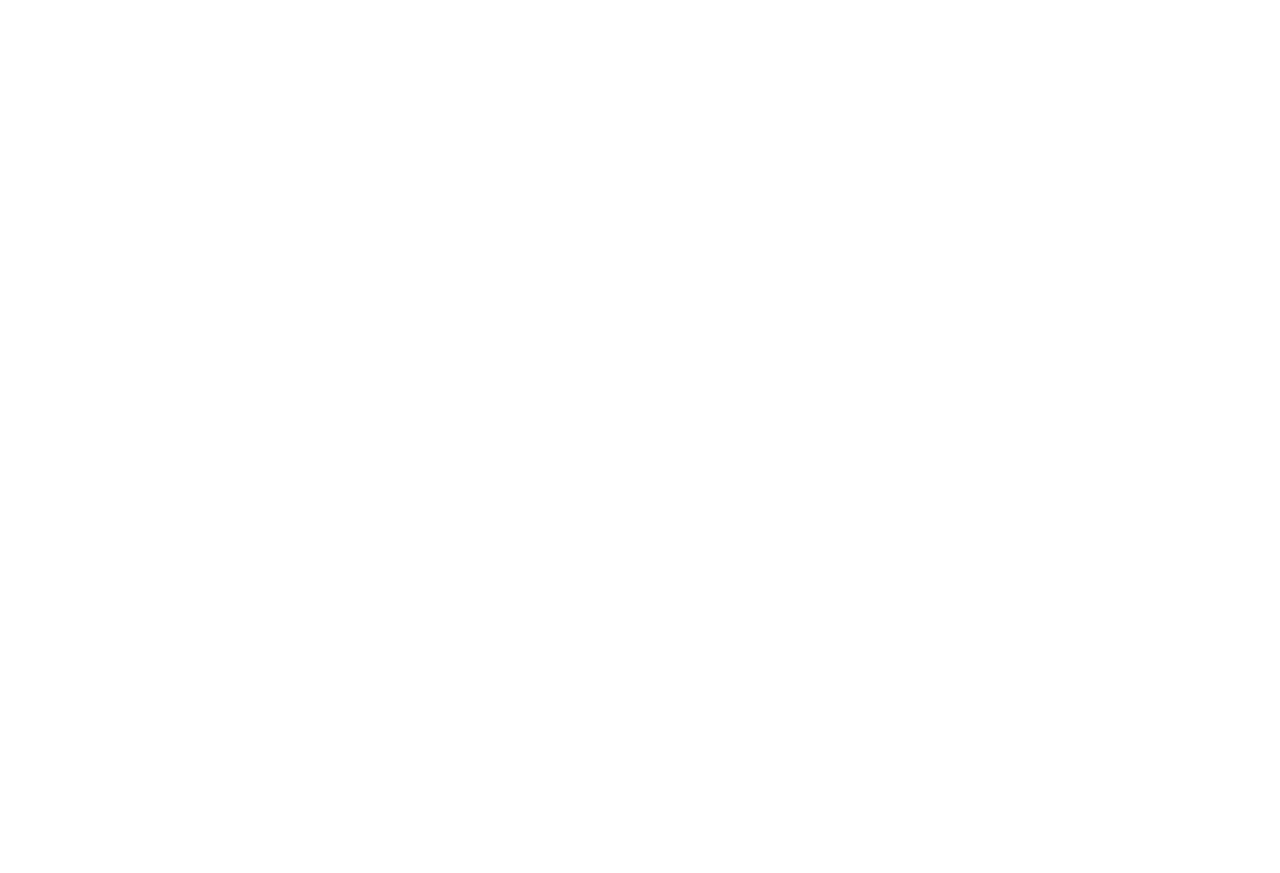
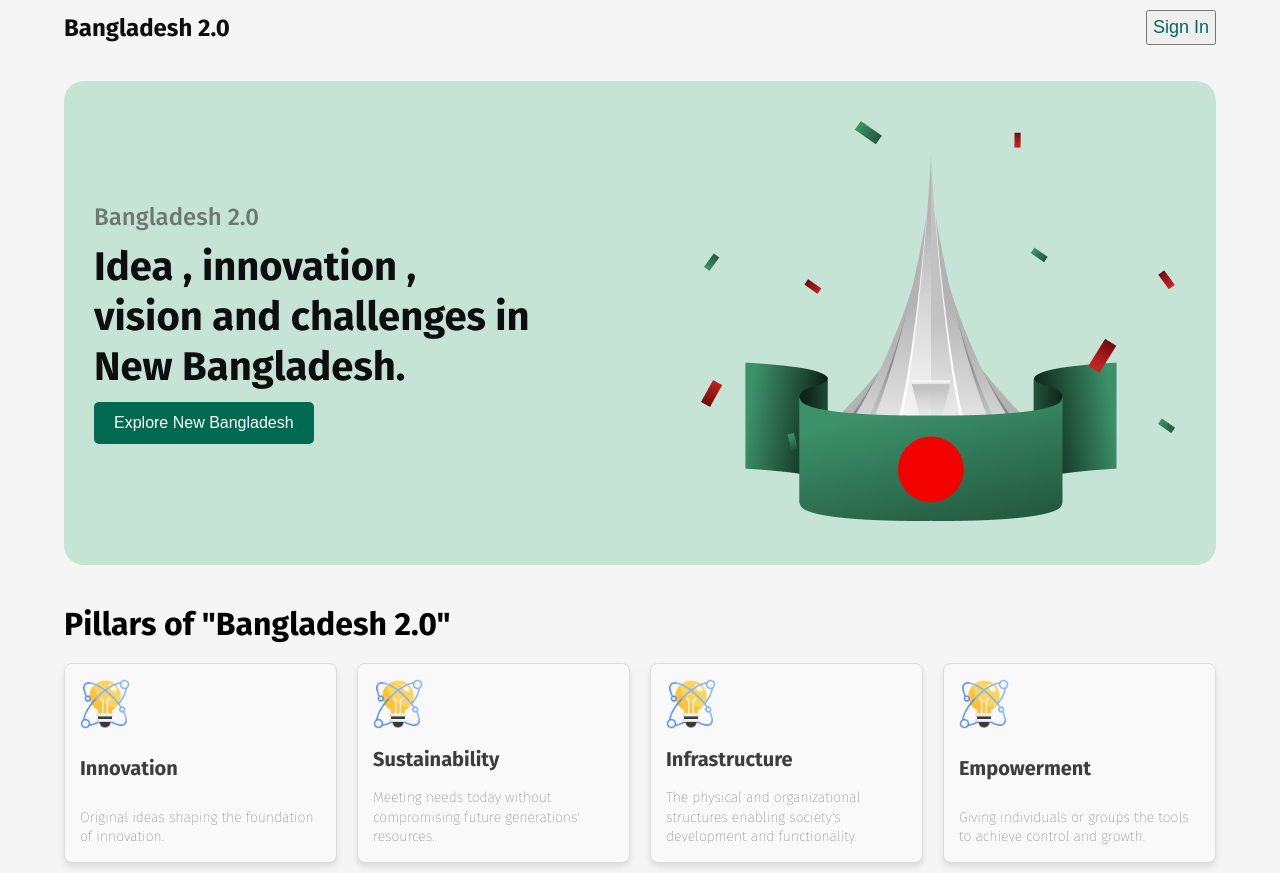
Before and after one commit to mosaraf68500/B11A1, a plain HTML site: page index.html in a window 1280 px wide. Before the commit the page ends 800 px from the top, so only its background shows below. Drawn offline with Linux system fonts and the light colour scheme.

Commit message:
nav, hero section and piller section commit

```diff
--- a/index.html
+++ b/index.html
@@ -21,10 +21,65 @@
     </header>
 
     <!-- header section end -->
+     <!-- navbar -->
+      <nav class="navbar">
+        <h2 class="nav-title">Bangladesh 2.0</h2>
+        <button class="navbtn">Sign In</button>
+      </nav>
+<!-- hero section  -->
+
+     <section class="hero-container">
+        <div class="hero-content">
+            <div class="hero-text-section">
+                <p class="hero-p">Bangladesh 2.0</p>
+                <h1 class="heto-title">Idea , innovation , <br>
+                    vision and challenges in <br> New Bangladesh.</h1>
+                <button class="primary-btn">Explore New Bangladesh</button>
+
+            </div>
+
+            <!--  -->
+            <div class="hero-img">
+                <img class="img" src="./assets/hero.png" alt="">
+
+            </div>
+        </div>
+     </section>
 
     <!-- main section start -->
 
     <main>
+
+        <!-- Pillars of "Bangladesh 2.0" start -->
+
+        <section class="pillars">
+            <h1 class="pillars-title">Pillars of "Bangladesh 2.0"</h1>
+            <div class="pillars-container">
+                <div class="pillar-card">
+                    <img src="./assets/card-icon.png" alt="">
+                    <h4>Innovation</h4>
+                    <p>Original ideas shaping the foundation of innovation.</p>
+                </div>
+                <div class="pillar-card">
+                    <img src="./assets/card-icon.png" alt="">
+                    <h4>Sustainability</h4>
+                    <p>Meeting needs today without compromising future generations' resources.</p>
+                </div>
+                <div class="pillar-card">
+                    <img src="./assets/card-icon.png" alt="">
+                    <h4>Infrastructure</h4>
+                    <p>The physical and organizational structures enabling society's development and functionality.</p>
+                </div>
+                <div class="pillar-card">
+                    <img src="./assets/card-icon.png" alt="">
+                    <h4>Empowerment</h4>
+                    <p>Giving individuals or groups the tools to achieve control and growth.</p>
+                </div>
+            </div>
+        </section>
+
+
+        <!-- Pillars of "Bangladesh 2.0" end -->
 
     </main>
     <!-- main section end -->
--- a/styles.css
+++ b/styles.css
@@ -0,0 +1,155 @@
+* {
+  margin: 0;
+  padding: 0;
+  box-sizing: border-box;
+}
+
+body {
+  width: 90%;
+  margin: 10px auto;
+  background-color: #f5f5f5;
+  font-family: "Fira Sans", serif;
+  font-weight: 100;
+  font-style: normal;
+}
+/* navbar style start */
+.navbar {
+  display: flex;
+  justify-content: space-between;
+  align-items: center;
+}
+.nav-title {
+  color: #0e0e0e;
+}
+
+.navbtn {
+  color: #006a50;
+  font-size: 18px;
+  padding: 5px;
+  padding-top: 5px;
+}
+/* navbar style end */
+
+/* hero-container style start */
+.hero-container {
+  background-color: #c6e4d6;
+  margin-top: 36px;
+  border-radius: 20px;
+}
+
+.hero-content {
+  display: flex;
+  justify-content: space-between;
+  align-items: center;
+  /* gap: 40px; */
+  /* padding: 28px 0 40px 40px; */
+}
+
+.hero-p {
+  color: rgba(14, 14, 14, 0.5);
+  font-size: 24px;
+  font-weight: 500;
+  line-height: 29px;
+  letter-spacing: 0%;
+  text-align: left;
+  padding-bottom: 10px;
+}
+
+.hero-text-section {
+  padding: 30px;
+}
+
+.heto-title {
+  color: rgb(14, 14, 14);
+  font-size: 40px;
+  font-weight: 700;
+  line-height: 50px;
+  letter-spacing: 0%;
+  text-align: left;
+  padding-bottom: 10px;
+}
+
+.hero-img {
+  padding: 40px;
+}
+.img {
+  height: fit-content;
+  width: fit-content;
+}
+/* hero-container style end */
+
+.primary-btn {
+  background-color: #006a50;
+  color: white;
+  padding: 12px 20px;
+  border: none;
+  border-radius: 5px;
+  cursor: pointer;
+  font-size: 16px;
+  transition: all 0.3s ease;
+}
+
+.primary-btn:hover {
+  background-color: #022e23;
+  color: #fff;
+  transform: scale(1.1);
+  box-shadow: 0 4px 8px rgba(0, 0, 0, 0.2);
+}
+
+/*Pillars of "Bangladesh 2.0" start  */
+
+/* Section Style */
+.pillars {
+  padding-top: 40px;
+}
+
+.pillars-title {
+  font-size: 32px;
+  margin-bottom: 20px;
+}
+
+/* Container for Flex Layout */
+.pillars-container {
+  display: flex;
+  justify-content: space-between;
+  align-items: center;
+  gap: 20px;
+}
+
+/* Individual Card Style */
+.pillar-card {
+  background-color: #f9f9f9;
+  border: 1px solid #ddd;
+  border-radius: 8px;
+  box-shadow: 0 4px 6px rgba(0, 0, 0, 0.1);
+  width: 400px;
+  height: 200px;
+
+  padding: 15px;
+  display: flex;
+  flex-direction: column;
+  justify-content: space-between;
+
+}
+
+/* Image Style */
+.pillar-card img {
+  width: 50px;
+  height: 50px;
+  margin-bottom: 10px;
+}
+
+/* Card Title Style */
+.pillar-card h4 {
+  font-size: 20px;
+  margin-bottom: 10px;
+  color: #0E0E0ECC;
+}
+
+/* Card Description Style */
+.pillar-card p {
+  font-size: 14px;
+  color: #0E0E0EB3;
+  line-height: 1.4;
+}
+/*Pillars of "Bangladesh 2.0" end  */
```
